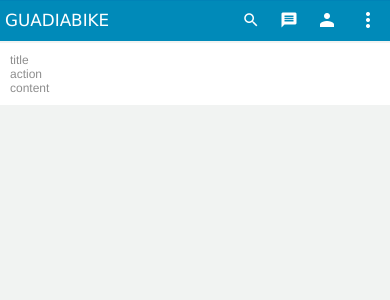
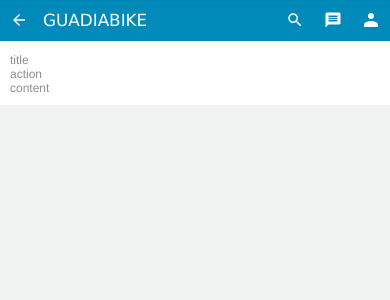
Before and after one commit to guadiabike/guadiabike, a Django app: page /calendar/evento/detalle/1/ in a window 390 px wide. Shown: the top 300 px of the page. Run offline with Django 3.2, Linux system fonts and the light colour scheme; the visitor is signed in with stand-in values (Sample User, id 1); data that the repository does not hold is empty; parts of the project's set-up code (start-up, migrations or seed data) failed here and were passed over.

Commit message:
Material design interfase

```diff
--- a/binky_calendar/templates/binky_calendar/_ajax/evento_next_asistencia.html
+++ b/binky_calendar/templates/binky_calendar/_ajax/evento_next_asistencia.html
@@ -4,7 +4,7 @@
     {% if asiste %}
         <span class="field-data">Has confirmado tu asistencia.</span><span class="field-title">Asistencia al evento</span>
     {% else %}
-         <span class="field-data">Has confirmado que no asistirás.</span><span class="field-title">Asistencia al evento</span>
+        <span class="field-data">Has confirmado que no asistirás.</span><span class="field-title">Asistencia al evento</span>
     {% endif %}
     </div>
 
@@ -12,11 +12,12 @@
 
 {% else %}
 
-    <span>¿Deseas confirmar asistencia a ruta?</span>
+    <span class="jp-text-high">¿Deseas confirmar asistencia a ruta?</span>
 
     <div class="ui-button-1 theme-button-color ic-navigation-check-24" onclick="bk_calendar_eventoAsiste('{{ evento_id }}', '{{ request.user.id }}', 1)"></div>
     <div class="ui-button-2 theme-button-color ic-navigation-cancel-24" onclick="bk_calendar_eventoAsiste('{{ evento_id }}', '{{ request.user.id }}', 0)"></div>
 
 {% endif %}
 
+<input id="event_next_asistencia_nAsistentes" type="hidden" value="{{ nAsistentes }}"/>
 <div class="ui-clear-both"></div>
--- a/binky_calendar/templates/binky_calendar/_tags/evento_next.html
+++ b/binky_calendar/templates/binky_calendar/_tags/evento_next.html
@@ -16,7 +16,7 @@
                     <span class="subsubtitle">{{ nextruta.tiempoRestante }}</span>
                 </div>
                 <div class="right">
-                    <span class="number">{{ nAsistentes }}</span>
+                    <span id="evento-next-number" class="number">{{ nAsistentes }}</span>
                     <span class="info">asistentes</span>
                 </div>
 
@@ -58,6 +58,7 @@
     function bk_calendar_eventoAsiste(eventoId, userId, asisteParam) {
         $.get('{% url 'calendar:evento_asiste' %}', {evento_id: eventoId, user_id: userId, asiste: asisteParam}, function(data){
             $('#bk_evento_next_ruta_' + eventoId).html(data);
+            $('#evento-next-number').html($('#event_next_asistencia_nAsistentes').val());
         });
     }
     $(document).ready(function() { });
--- a/binky_calendar/templates/binky_calendar/page/evento_detalle.html
+++ b/binky_calendar/templates/binky_calendar/page/evento_detalle.html
@@ -2,6 +2,8 @@
 
 {% load i18n %}
 {% load binky_calendar %}
+
+{% block menu-mobile %}<img onclick="location.href='{% url 'home' %}';" src="{{ STATIC_URL }}images/md/navigation/ic_arrow_back_white_18dp.png"/>{% endblock %}
 
 {% block content %}
 
@@ -10,7 +12,7 @@
     <div class="jp-section">
         <div class="box">
 
-            <div class="box-event-back" onclick="location.href='{% url 'home' %}';"></div>
+            <div class="box-event-back ui-pc" onclick="location.href='{% url 'home' %}';"></div>
 
             <div class="box-header">
                 <div class="image">
@@ -31,6 +33,7 @@
                     <span id="box-option-information" class="option option-selected">Informacion</span>
                     <span id="box-option-recorrido" class="option">Recorrido</span>
                     <span id="box-option-comentarios" class="option">Comentarios</span>
+                    <span id="box-option-multimedia" class="option">Multimedia</span>
                  </div>
             </div>
 
@@ -74,6 +77,10 @@
                     {% endif %}
                 </div>
 
+                <div id="box-option-multimedia-tab" class="box-tab" style="display: none;">
+                    Multimedia
+                </div>
+
             </div>
 
         </div>
--- a/binky_calendar/views.py
+++ b/binky_calendar/views.py
@@ -27,6 +27,7 @@
 
     confirmado = True
     asiste = False
+    nAsistentes = 0
 
     try:
         evento_id = request.GET['evento_id']
@@ -55,7 +56,11 @@
             asistencia.asiste = asiste
             asistencia.save()
 
+        nAsistentes = len(AsisteEvento.objects.filter(evento_id=evento_id, asiste=True))
+
     except Exception:
         confirmado = False
 
-    return render(request, 'binky_calendar/_ajax/evento_next_asistencia.html', { 'evento_id': evento_id, 'confirmado': confirmado, 'asiste': asiste})
+    return render(request,
+                  'binky_calendar/_ajax/evento_next_asistencia.html',
+                  { 'evento_id': evento_id, 'confirmado': confirmado, 'asiste': asiste, 'nAsistentes': nAsistentes})
--- a/guadiabike/templates/_template/base-page.html
+++ b/guadiabike/templates/_template/base-page.html
@@ -9,13 +9,17 @@
 	---------------------------------------------------------------------------------------- -->
 
 	<div id="jp-main-header" class="jp-main-header">
-		<div class="content jp-table">
+		<div class="content ui-table">
 
-			<div class="logo jp-cell">GUADIABIKE</div>
+            <div class="menu-mobile action ui-table-cell ui-mobile">
+                {% block menu-mobile %}<img src="{{ STATIC_URL }}images/md/navigation/ic_menu_white_18dp.png"/>{% endblock %}
+            </div>
+
+			<div class="logo ui-table-cell">GUADIABIKE</div>
 
             <div id="large-mode">&nbsp;</div>
 
-			<div class="menu jp-cell">
+			<div class="menu ui-table-cell">
                 <div class="options">
                     <div class="option" onclick="location.href='{% url 'home' %}';">Inicio</div>
 
@@ -29,11 +33,12 @@
                 </div>
 			</div>
 
-			<div class="action jp-cell"><img src="{{ STATIC_URL }}images/md/action/ic_search_white_18dp.png"/></div>
-			<div class="action jp-cell"><img src="{{ STATIC_URL }}images/md/communication/ic_message_white_18dp.png"/></div>
-			<div class="action jp-cell"><img src="{{ STATIC_URL }}images/md/social/ic_person_white_18dp.png"/></div>
-			<div class="action jp-cell"><img src="{{ STATIC_URL }}images/md/navigation/ic_more_vert_white_16dp.png"/></div>
-
+			<div class="action ui-table-cell"><img src="{{ STATIC_URL }}images/md/action/ic_search_white_18dp.png"/></div>
+			<div class="action ui-table-cell"><img src="{{ STATIC_URL }}images/md/communication/ic_message_white_18dp.png"/></div>
+			<div class="action ui-table-cell"><img src="{{ STATIC_URL }}images/md/social/ic_person_white_18dp.png"/></div>
+            <!--
+			<div class="action ui-table-cell"><img src="{{ STATIC_URL }}images/md/navigation/ic_more_vert_white_16dp.png"/></div>
+            -->
 		</div>
 	</div>
 
--- a/web-content/static/styles/main.css
+++ b/web-content/static/styles/main.css
@@ -50,6 +50,10 @@
 
 html, body { min-width: 300px; }
 
+/* ELEMENTOS DE DISPOSITIVO MOVIL NO SE MUSTRAN */
+
+#jp-menu-mobile { display: none; }
+
 /* CABECERA DEL MENÚ DE APLICACION */
 
 .jp-main-header { height: 40px;  }
@@ -71,6 +75,6 @@
 .jp-section .box .box-header .right {  margin: 40px 10px 5px 5px; }
 .jp-section .box .box-header .right .number { font-size: 1.1em; }
 .jp-section .box .box-header .right .info { font-size: 1.1em; }
-.jp-section .box .box-navigation .option { margin: 0 5px 0 10px; padding: 0 3px 3px 3px; }
+.jp-section .box .box-navigation .option { margin: 0 5px 0 10px; padding: 0 3px 3px 3px; font-size: 0.95em; }
 
 }
--- a/web-content/static/styles/ui-helpers.css
+++ b/web-content/static/styles/ui-helpers.css
@@ -6,7 +6,6 @@
 
 /* USER INTERFACE COMMON - HELPERS
  -------------------------------------------------------------------------------------------------------- */
-
 
 /* TABLES */
 
@@ -34,6 +33,7 @@
 
 /* BLOCKS */
 
+.ui-no-display  { display: none; }
 .ui-block-50    { width: 50%; }
 .ui-clear-both  { clear:both; }
 .ui-block       { display:block;}
@@ -41,15 +41,10 @@
 
 .ui-nodecoration { text-decoration: none; color: white; }
 
-
 .ui-fr      { float: right; }
 .ui-fl      { float: left; }
 
 /* TIPOGRAPHY */
-
-.ui-large   { font-size: 1.2em; }
-.ui-small   { font-size: 0.7em; }
-.ui-minimum { font-size: 0.5em; }
 
 .ui-uppercase   {text-transform:uppercase;}
 .ui-lowercase   {text-transform:lowercase;}
@@ -68,17 +63,23 @@
 .ui-button-3 { position: absolute; bottom: -20px; right: 120px;  width: 40px; height: 40px; -webkit-border-radius: 20px; -moz-border-radius: 20px; border-radius: 20px; cursor: pointer;}
 .ui-button-4 { position: absolute; bottom: -20px; right: 170px;  width: 40px; height: 40px; -webkit-border-radius: 20px; -moz-border-radius: 20px; border-radius: 20px; cursor: pointer;}
 
-/* MOBILE - COMMON
+/* PC - COMMON
  -------------------------------------------------------------------------------------------------------- */
+
+.ui-mobile  { display: none; }
+.ui-pc      { display: inline; }
 
 .ui-fluid-container { display: -webkit-flex; display: flex; -webkit-flex-flow: row wrap; flex-flow: row wrap;  }
 .ui-fluid-container .c1, .ui-fluid-container .c2, .ui-fluid-container .c3,
 .ui-fluid-container .c4, .ui-fluid-container .c5 { width: 100%; }
 
-/* PC - FULL SIZE
+/* MOBILE - COMMON
  -------------------------------------------------------------------------------------------------------- */
 
-@media (min-width: 800px) {
+@media screen and (max-width: 700px) {
+
+.ui-mobile  { display: table-cell; }
+.ui-pc      { display: none }
 
 .ui-fluid-container .c1 { width: 40%; }
 .ui-fluid-container .c2 { width: 60%; }
--- a/web-content/static/theme/blue.css
+++ b/web-content/static/theme/blue.css
@@ -37,10 +37,7 @@
 .field .field-title { color: #cccccc; display:block; line-height: 1em; font-size: 0.8em; }
 
 
-.jp-table { display: table; }
-.jp-cell { display: table-cell; }
-
-
+.jp-text-high { color: #43a7cb; font-weight: bold; }
 
 /* BUTTONS
  -------------------------------------------------------------------------------------------------------- */
```
Also changed, not shown: web-content/static/images/md/navigation/ic_arrow_back_white_18dp.png (added), web-content/static/images/md/navigation/ic_menu_white_18dp.png (added).
